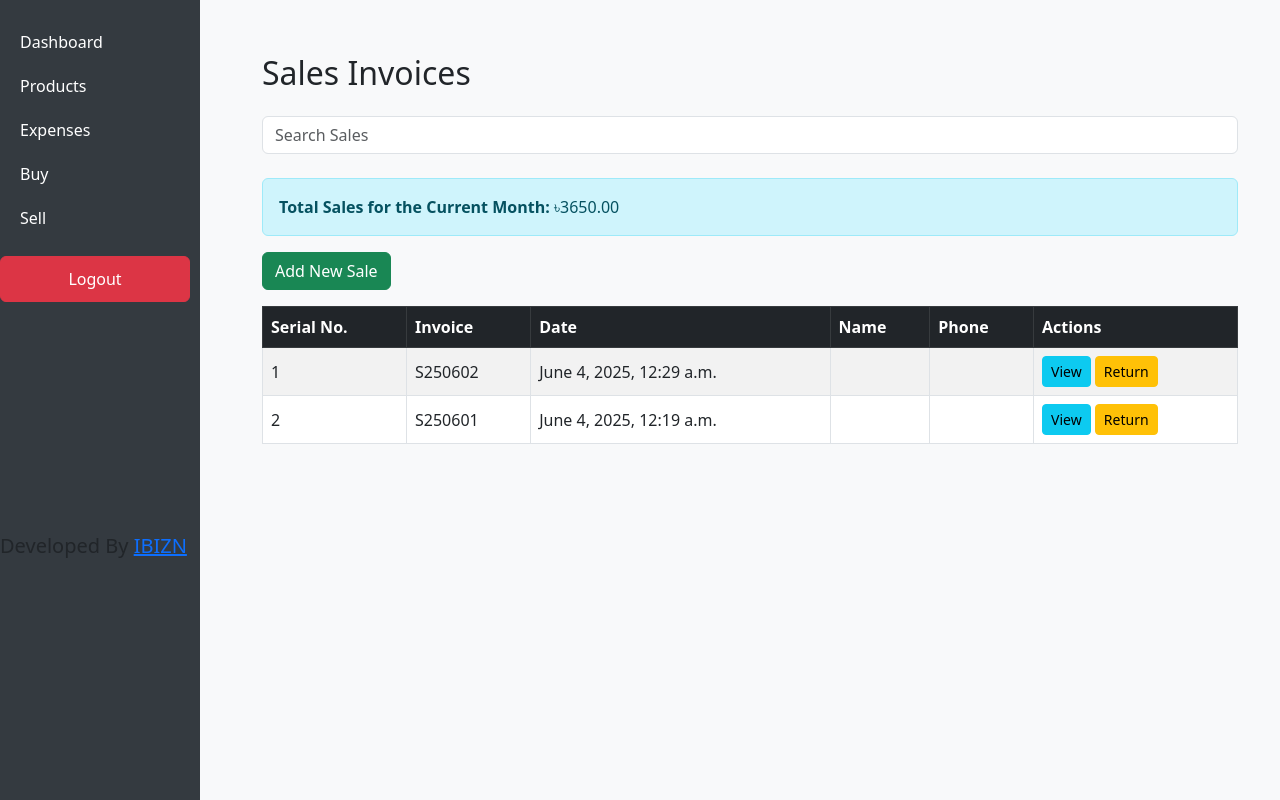
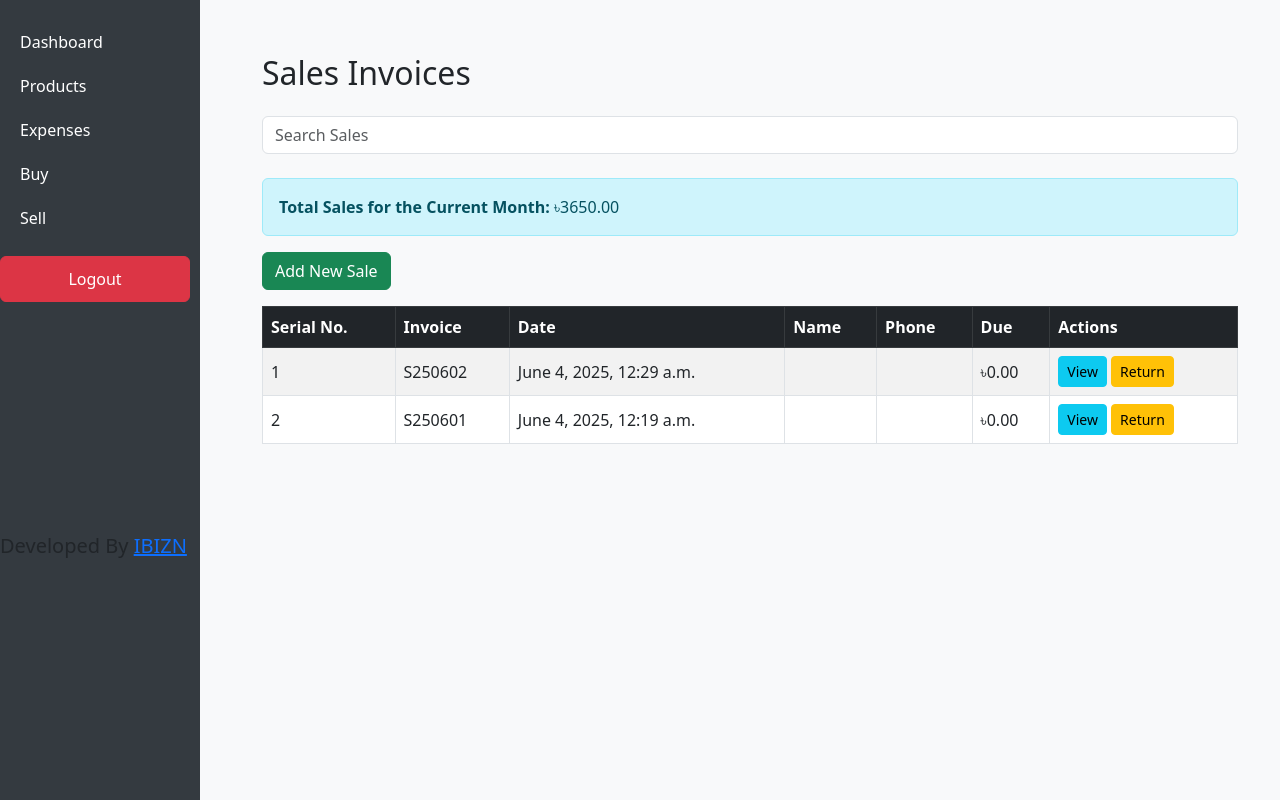
Before and after one commit to sifat3/Inventory-Management-System, a Django app: page /sell/ in a window 1280 px wide. Run offline with Django 4.2, Linux system fonts and the light colour scheme; a user stored in the database is signed in; data comes from the database, SQL or seed files in the repository; both versions use the stored data as it was after the commit.

Commit message:
Change 1

```diff
--- a/inventory/models.py
+++ b/inventory/models.py
@@ -97,29 +97,37 @@ class SalesInvoice(models.Model):
     phone = models.CharField(max_length=15)  # Phone
     invoice_number = models.CharField(max_length=20, unique=True, blank=True)
 
+    # Added fields to track payments and due
+    total_amount = models.DecimalField(max_digits=12, decimal_places=2, default=0.00)
+    amount_paid = models.DecimalField(max_digits=12, decimal_places=2, default=0.00)
+    due_amount = models.DecimalField(max_digits=12, decimal_places=2, default=0.00)
+
 
     def __str__(self):
         return f"Sales Invoice #{self.invoice_number}"
 
     def save(self, *args, **kwargs):
-        # Generate the invoice number only if it's a new instance (no invoice_number set yet)
         if not self.invoice_number:
-            # Get the current year and month
             year = str(datetime.datetime.now().year)[2:]  # Last 2 digits of the year
-            month = datetime.datetime.now().strftime('%m')  # 2-digit month
+            month = datetime.datetime.now().strftime('%m')
             prefix = 'S'  # Sales invoice prefix
 
-            # Get the last invoice number to generate the next serial number
             last_invoice = SalesInvoice.objects.filter(date__year=datetime.datetime.now().year).order_by('-id').first()
 
             if last_invoice:
-                # Get the last serial number and increment it by 1
                 serial_number = int(last_invoice.invoice_number[-2:]) + 1
             else:
-                serial_number = 1  # If no invoices exist, start from 1
+                serial_number = 1
 
-            # Format the invoice number (S2505X18)
             self.invoice_number = f"{prefix}{year}{month}{str(serial_number).zfill(2)}"
+
+        # Update total_amount based on related SalesItems if the invoice exists
+        if self.pk:
+            total = sum(item.total for item in self.salesitem_set.all())
+            self.total_amount = total
+
+        # Update due_amount = total_amount - amount_paid
+        self.due_amount = float(self.total_amount) - float(self.amount_paid)
 
         super(SalesInvoice, self).save(*args, **kwargs)
 
--- a/inventory/templates/inventory/sales_add.html
+++ b/inventory/templates/inventory/sales_add.html
@@ -67,6 +67,10 @@
       <div class="col-md-4">
         <label for="phone">Phone</label>
         <input type="text" name="phone" class="form-control" placeholder="Customer Phone" >
+      </div>
+      <div class="col-md-4">
+        <label for="amount_paid" class="form-label">Initial Payment (৳):</label>
+        <input type="number" name="amount_paid" class="form-control" step="0.01" min="0" placeholder="Enter amount paid" required>
       </div>
     </div>
 
--- a/inventory/templates/inventory/sales_invoice.html
+++ b/inventory/templates/inventory/sales_invoice.html
@@ -39,7 +39,10 @@
     </tbody>
   </table>
 
-  <h4><strong>Grand Total: ৳{{ total }}</strong></h4>
+  <h4><strong>Total Amount: ৳{{ invoice.total_amount }}</strong></h4>
+  <h5><strong>Amount Paid: ৳{{ invoice.amount_paid }}</strong></h5>
+  <h5><strong>Due Amount: ৳{{ invoice.due_amount }}</strong></h5>
+
 
   <!-- Link to print the invoice -->
   <a href="{% url 'sales_invoice_print' invoice.id %}" class="btn btn-primary">Print Invoice</a>
--- a/inventory/templates/inventory/sales_invoice_print.html
+++ b/inventory/templates/inventory/sales_invoice_print.html
@@ -118,7 +118,11 @@
         </table>
 
         <div class="grand-total">
-            <strong>Grand Total: ৳{{ total }}</strong>
+            <strong>Grand Total: ৳{{ total }}</strong><br>
+            {% if invoice.due_amount > 0 %}
+            <strong>Paid: ৳{{ invoice.amount_paid  }}</strong><br>
+            <strong>Due: ৳{{ invoice.due_amount }}</strong>
+            {% endif %}
         </div>
 
         <button onclick="window.print()" class="btn btn-primary">Print Invoice</button>
--- a/inventory/templates/inventory/sales_list.html
+++ b/inventory/templates/inventory/sales_list.html
@@ -21,6 +21,7 @@
         <th>Date</th>
         <th>Name</th>
         <th>Phone</th>
+        <th>Due</th>
         <th>Actions</th>
       </tr>
     </thead>
@@ -32,9 +33,13 @@
         <td>{{ invoice.date }}</td>
         <td>{{ invoice.name }}</td>
         <td>{{ invoice.phone }}</td>
+        <td>৳{{ invoice.due_amount }}</td>
         <td>
           <a href="{% url 'sales_invoice' invoice.id %}" class="btn btn-info btn-sm">View</a>
           <a href="{% url 'sales_return' invoice.id %}" class="btn btn-warning btn-sm">Return</a>
+          {% if invoice.due_amount > 0 %}
+          <a href="{% url 'sales_due_received' invoice.id %}" class="btn btn-success btn-sm">Received</a>
+          {% endif %}
         </td>
       </tr>
       {% endfor %}
--- a/inventory/urls.py
+++ b/inventory/urls.py
@@ -24,5 +24,7 @@ urlpatterns = [
     path('sales/invoice/print/<int:invoice_id>/', views.sales_invoice_print_view, name='sales_invoice_print'),
     path('purchase/invoice/print/<int:invoice_id>/', views.purchase_invoice_print_view, name='purchase_invoice_print'),
     path('logout/', auth_views.LogoutView.as_view(next_page='login'), name='logout'),
-    path('purchase/invoice/received/<int:invoice_id>/', views.purchase_invoice_received_view, name='purchase_invoice_received'),\
+    path('purchase/invoice/received/<int:invoice_id>/', views.purchase_invoice_received_view, name='purchase_invoice_received'),
+    path('sell/<int:invoice_id>/due_received/', views.sales_due_received_view, name='sales_due_received'),
+
 ]
--- a/inventory/views.py
+++ b/inventory/views.py
@@ -313,12 +313,20 @@ def sales_add_view(request):
         remarks = request.POST.getlist('remark')
         it_numbers = request.POST.getlist('it_no')
 
+        # Get initial amount paid, default 0 if not provided
+        amount_paid = float(request.POST.get('amount_paid', 0))
+
         name = request.POST.get('name')
         address = request.POST.get('address')
         phone = request.POST.get('phone')
-        invoice = SalesInvoice.objects.create(name=name,
+
+        # Create SalesInvoice with amount_paid initialized
+        invoice = SalesInvoice.objects.create(
+            name=name,
             address=address,
-            phone=phone)
+            phone=phone,
+            amount_paid=amount_paid,
+        )
 
         for idx, pid in enumerate(product_ids):
             product = Product.objects.get(id=pid)
@@ -345,14 +353,32 @@ def sales_add_view(request):
                     inventory.quantity = 0
                 inventory.save()
             except Inventory.DoesNotExist:
-                continue  # In case product has no inventory
+                continue
 
-        messages.success(request, f"Sales Invoice #{invoice.invoice_number} created.")
+        # Save invoice to update total_amount and due_amount
+        invoice.save()
+
+        messages.success(request, f"Sales Invoice #{invoice.invoice_number} created with due ৳{invoice.due_amount}.")
         return redirect('sales_list')
 
-    # Only products with quantity > 0 can be selected
     products = Inventory.objects.filter(quantity__gt=0).select_related('product')
     return render(request, 'inventory/sales_add.html', {'products': products})
+
+@login_required(login_url="/")
+def sales_due_received_view(request, invoice_id):
+    invoice = get_object_or_404(SalesInvoice, id=invoice_id)
+    if invoice.due_amount <= 0:
+        messages.info(request, "No due payment pending for this invoice.")
+        return redirect('sales_list')
+
+    if request.method == 'POST':
+        invoice.amount_paid += invoice.due_amount
+        invoice.due_amount = 0.00
+        invoice.save()
+        messages.success(request, f"Due payment for Invoice #{invoice.invoice_number} received successfully.")
+        return redirect('sales_list')
+
+    return render(request, 'inventory/sales_due_received_confirm.html', {'invoice': invoice})
 
 # Return a sale (restock inventory)
 @login_required(login_url="/")
```
Also changed, not shown: inventory/templates/inventory/sales_due_received_confirm.html (added, +9 -0 lines), db.sqlite3 (added), inventory/migrations/0001_initial.py (added), inventory/migrations/0002_salesinvoice_amount_paid_salesinvoice_due_amount_and_more.py (added).
